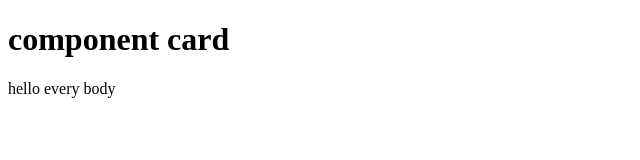
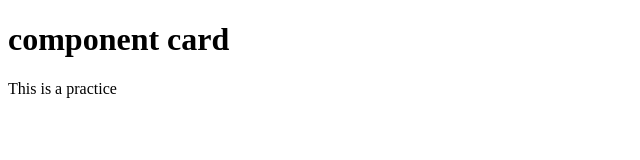
Before and after one commit to sahar-shakibafard/effective-waddle, a plain HTML site: page index.html in a window 1280 px wide. Shown: the full height of the page, 0-640 px from the left. Drawn offline with Linux system fonts and the light colour scheme.

Commit message:
div element added

```diff
--- a/index.html
+++ b/index.html
@@ -6,6 +6,6 @@
   </head>
   <body>
     <h1>component card</h1>
-    <p>hello every body</p>
+    <div>This is a practice</div>
   </body>
 </HTML>
```
